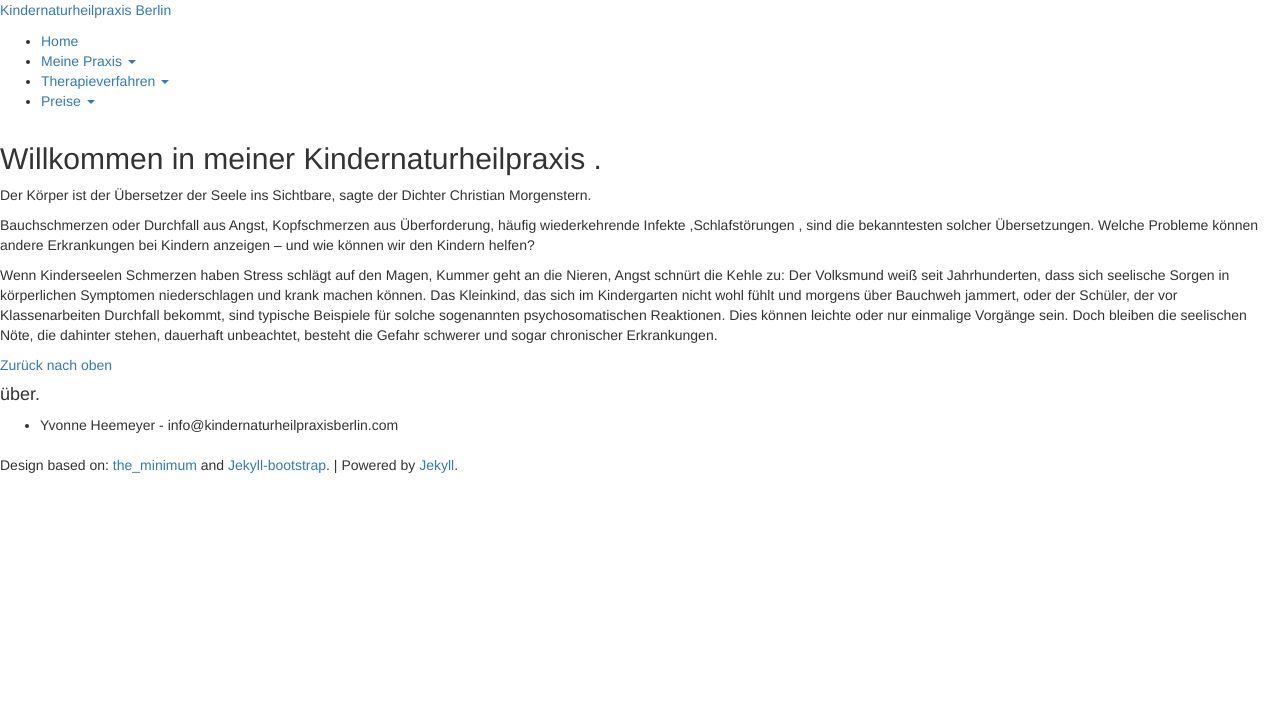
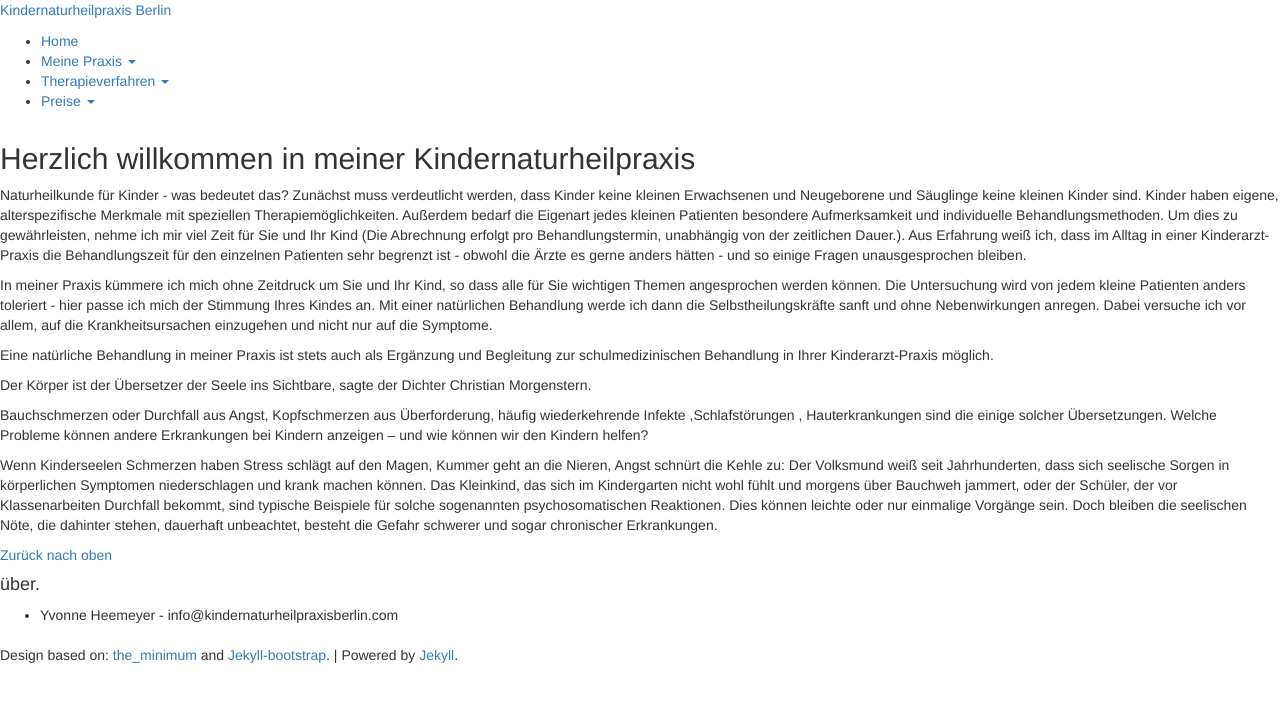
Before and after one commit to heilpraktiker/heilpraktiker.github.io, a Jekyll site: the page built from index.md, in a window 1280 px wide. Shown: the top 702 px of the page. Built offline with Jekyll 4.4.1, drawn with Linux system fonts in a browser that asks for light colours; nearby versions of some CDN libraries; comment, search, counter and statistics services are not loaded.

Commit message:
Updated index.md

```diff
--- a/index.md
+++ b/index.md
@@ -1,16 +1,22 @@
 ---
 layout: page
-title: "Wilkommen!"
+title: "Willkommen!"
 published: true
 ---
 
 {% include JB/setup %}
 
-## Willkommen in meiner Kindernaturheilpraxis .
+## Herzlich willkommen in meiner Kindernaturheilpraxis
+
+Naturheilkunde für Kinder - was bedeutet das? Zunächst muss verdeutlicht werden, dass Kinder keine kleinen Erwachsenen und Neugeborene und Säuglinge keine kleinen Kinder sind. Kinder haben eigene, alterspezifische Merkmale mit speziellen Therapiemöglichkeiten. Außerdem bedarf die Eigenart jedes kleinen Patienten besondere Aufmerksamkeit und individuelle Behandlungsmethoden. Um dies zu gewährleisten, nehme ich mir viel Zeit für Sie und Ihr Kind (Die Abrechnung erfolgt pro Behandlungstermin, unabhängig von der zeitlichen Dauer.). Aus Erfahrung weiß ich, dass im Alltag in einer Kinderarzt-Praxis die Behandlungszeit für den einzelnen Patienten sehr begrenzt ist - obwohl die Ärzte es gerne anders hätten - und so einige Fragen unausgesprochen bleiben.
+
+In meiner Praxis kümmere ich mich ohne Zeitdruck um Sie und Ihr Kind, so dass alle für Sie wichtigen Themen angesprochen werden können. Die Untersuchung wird von jedem kleine Patienten anders toleriert - hier passe ich mich der Stimmung Ihres Kindes an. Mit einer natürlichen Behandlung werde ich dann die Selbstheilungskräfte sanft und ohne Nebenwirkungen anregen. Dabei versuche ich vor allem, auf die Krankheitsursachen einzugehen und nicht nur auf die Symptome.
+
+Eine natürliche Behandlung in meiner Praxis ist stets auch als Ergänzung und Begleitung zur schulmedizinischen Behandlung in Ihrer Kinderarzt-Praxis möglich.
 
 Der Körper ist der Übersetzer der Seele ins Sichtbare, sagte der Dichter Christian Morgenstern.
 
-Bauchschmerzen oder Durchfall aus Angst, Kopfschmerzen aus Überforderung, häufig wiederkehrende Infekte  ,Schlafstörungen  ,   sind die bekanntesten solcher Übersetzungen. Welche Probleme können andere Erkrankungen bei Kindern anzeigen – und wie können wir den Kindern helfen?
+Bauchschmerzen oder Durchfall aus Angst, Kopfschmerzen aus Überforderung, häufig wiederkehrende Infekte  ,Schlafstörungen  ,   Hauterkrankungen sind die einige                                                                       solcher Übersetzungen. Welche Probleme können andere Erkrankungen bei Kindern anzeigen – und wie können wir den Kindern helfen?
 
 
 
```
